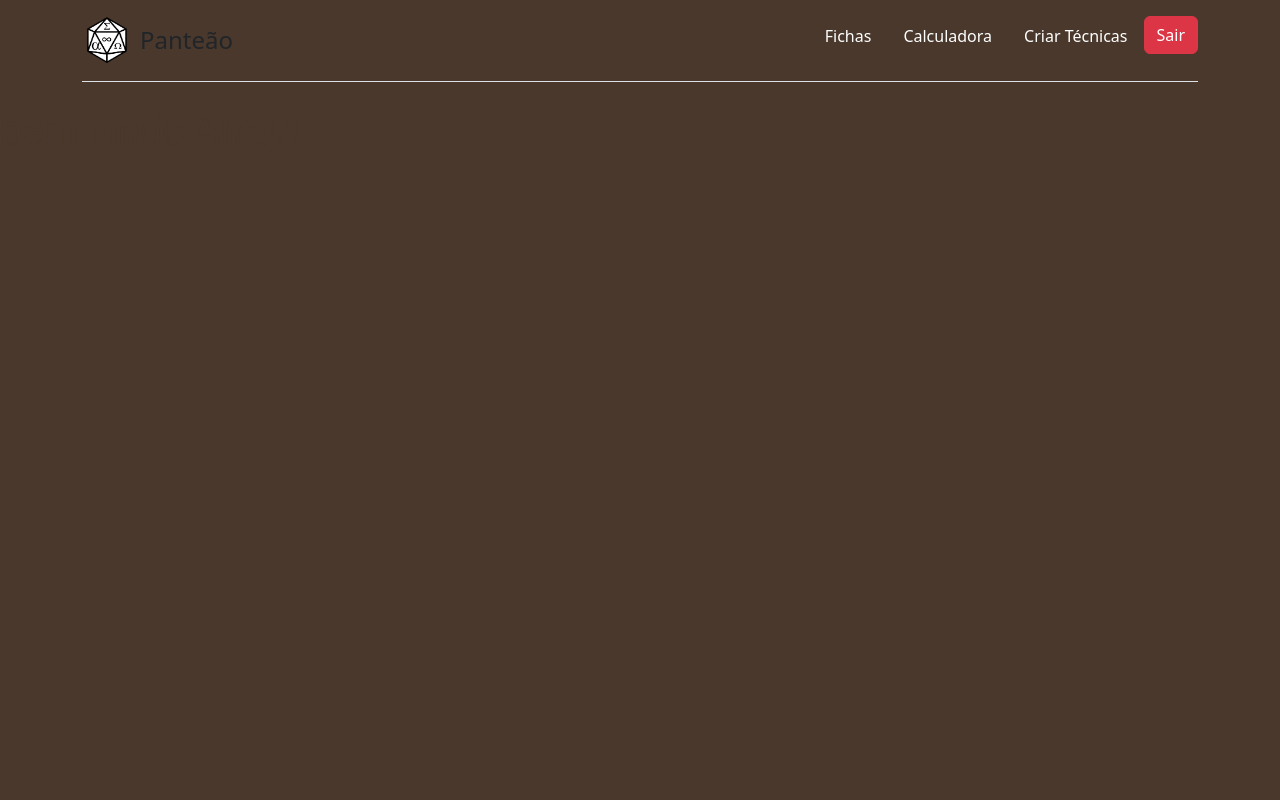
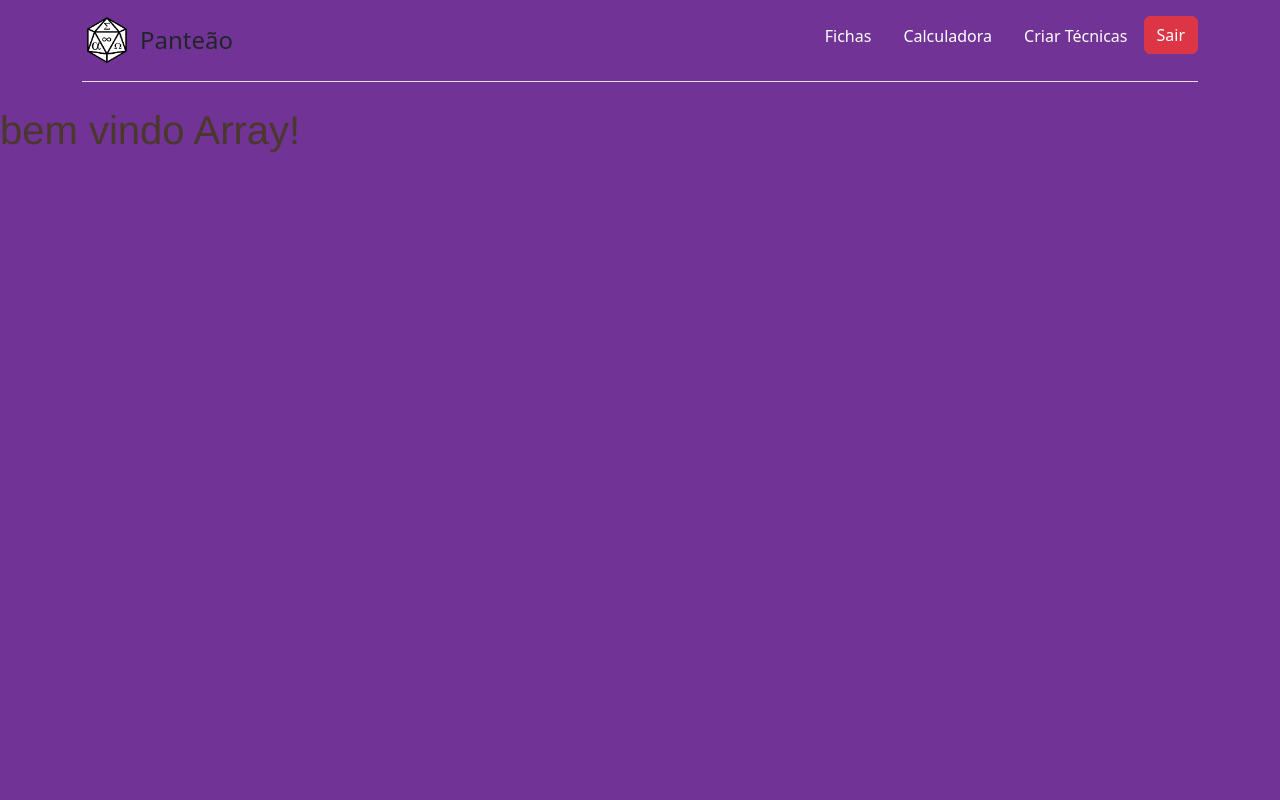
Before and after one commit to MaelMatos/pantheon, a PHP site: page /home.php in a window 1280 px wide. Run offline with PHP 8.4, Linux system fonts and the light colour scheme; the visitor is signed in with stand-in values (Sample User, id 1); some libraries are stand-ins or nearby versions.

Commit message:
Update pantheon.css
erfeterttg

```diff
--- a/pantheon.css
+++ b/pantheon.css
@@ -5,8 +5,8 @@
 .grp{text-align: center;}
 
 body{
-/*  background:url("fundo_login.png") repeat; */
-background-color: #49382B;
+/*  background:url("fundo.png") repeat; */
+background-color: #723396;
 }
 
 
```
